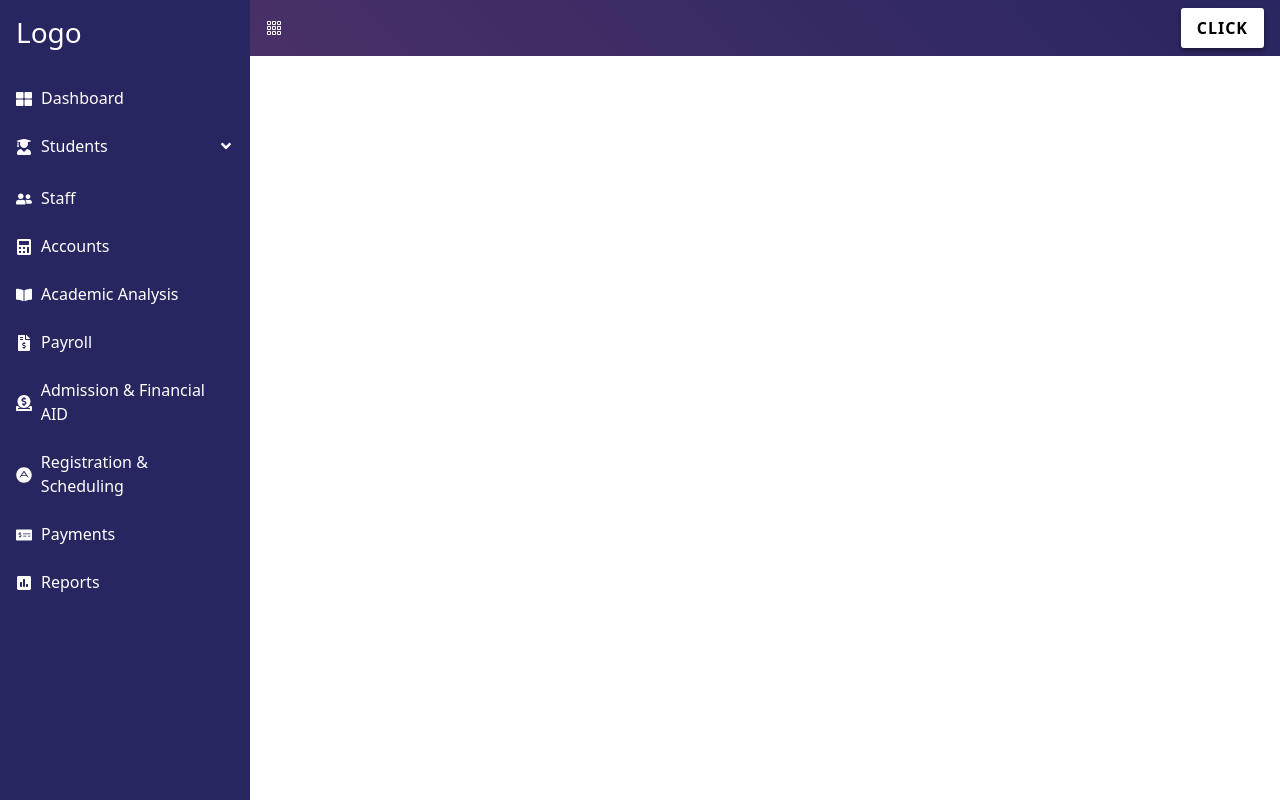
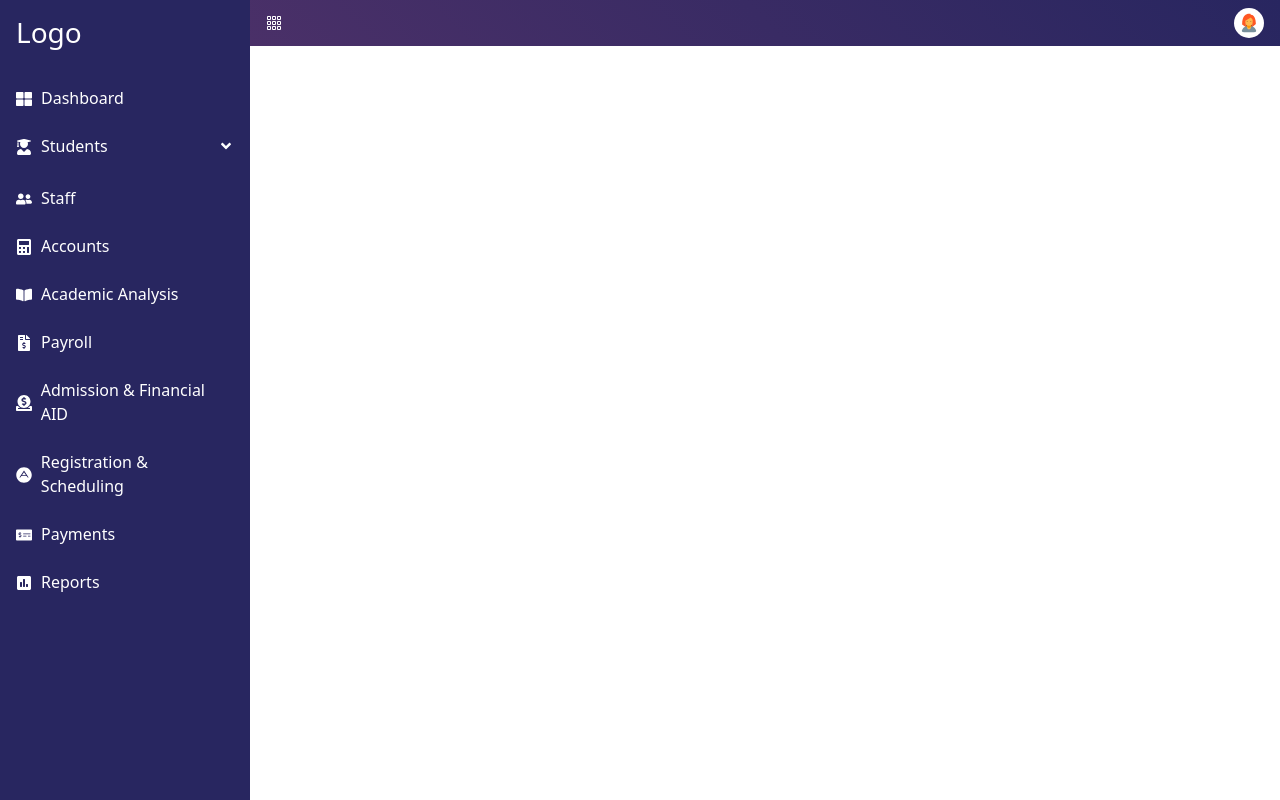
Before and after one commit to Ifratbinte/react-sidebar-app, a React (Create React App) app: page / in a window 1280 px wide. Built offline with nearby package versions, Linux system fonts and the light colour scheme.

Commit message:
fix outside click remove dropdown

```diff
--- a/src/commonAction/dropdown/topbar/userSettings.jsx
+++ b/src/commonAction/dropdown/topbar/userSettings.jsx
@@ -1,19 +1,29 @@
-import React, { useState } from "react";
+import React, { useRef, useState } from "react";
+import { FcBusinesswoman } from "react-icons/fc";
+import useOutsideClick from "../useOutsideClick";
 
 function UserSettings() {
   const [isOpen, setIsOpen] = useState(false);
+  const ref = useRef();
+
+  useOutsideClick(ref, () => {
+    // alert("You clicked outside");
+    if (isOpen) setIsOpen(false);
+  });
 
   const handleSettings = () => {
     setIsOpen(!isOpen);
-    console.log(!isOpen);
+    // console.log(!isOpen);
   };
   return (
     <>
       <div className="header-tools">
-        <button className="user-dropdown btn btn-light" onClick={() => handleSettings()}>
-          Click
-        </button>
-        {isOpen && <span className={isOpen ? "user-card-wrap active" : "user-card-wrap"}>Hello world</span>}
+        <FcBusinesswoman className="user-dropdown" onClick={() => handleSettings()} />
+        {isOpen && (
+          <span ref={ref} className={isOpen ? "user-card-wrap active" : "user-card-wrap"}>
+            Hello world
+          </span>
+        )}
       </div>
     </>
   );
--- /dev/null
+++ b/src/commonAction/dropdown/useOutsideClick.jsx
@@ -0,0 +1,19 @@
+import { useEffect } from "react";
+
+const useOutsideClick = (ref, callback) => {
+  const handleClick = e => {
+    if (ref.current && !ref.current.contains(e.target)) {
+      callback();
+    }
+  };
+
+  useEffect(() => {
+    document.addEventListener("click", handleClick);
+
+    return () => {
+      document.removeEventListener("click", handleClick);
+    };
+  });
+};
+
+export default useOutsideClick;
--- a/src/commonAction/layout/sidebar/Sidebar.jsx
+++ b/src/commonAction/layout/sidebar/Sidebar.jsx
@@ -24,7 +24,7 @@ export default function Sidebar() {
       </div>
 
       <div className="main-wrapper">
-        <div className="wrapper-head px-3 py-2">
+        <div className="wrapper-head">
           <BsGrid3X3Gap onClick={() => HandleToggle()} className="btn-toggle" />
           <HeaderTools />
         </div>
--- a/src/style/component/components.scss
+++ b/src/style/component/components.scss
@@ -3,6 +3,7 @@
 @import './layout/footer.scss';
 @import './custom/utils.scss';
 @import './custom/global.scss';
+@import './custom/topbar.scss';
 
 @import './utilities/buttons.scss';
 @import './utilities/color.scss';
--- /dev/null
+++ b/src/style/component/custom/topbar.scss
@@ -0,0 +1,8 @@
+.user-dropdown {
+  background: #fff;
+  height: 30px;
+  width: 30px;
+  border-radius: 50%;
+  padding: 4px;
+  cursor: pointer;
+}
--- a/src/style/component/layout/wrapper.scss
+++ b/src/style/component/layout/wrapper.scss
@@ -7,6 +7,7 @@
     justify-content: space-between;
     align-items: center;
     background-image: linear-gradient(45deg, #4a3068, #282660);
+    padding: 8px 16px;
   }
 }
 .user-card-wrap {
--- a/src/style/component/utilities/buttons.scss
+++ b/src/style/component/utilities/buttons.scss
@@ -7,7 +7,6 @@
   letter-spacing: 1px;
   box-shadow: 0 3px 5px rgba(0, 0, 0, .4);
   font-weight: bold;
-  text-transform: uppercase;
   border-radius: 3px;
   background-color: rgb(134, 49, 0);
   color: #fff;
```
